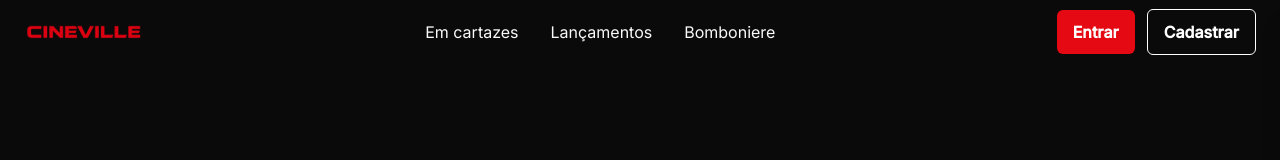
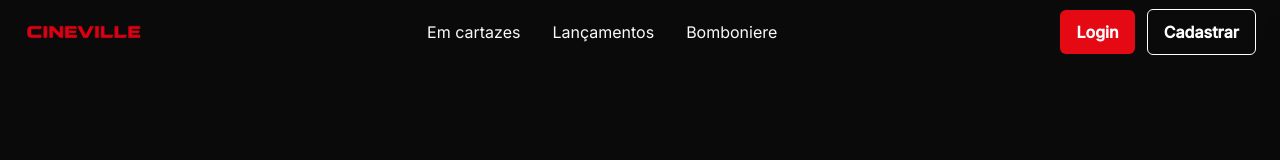
Before and after one commit to RayRibeirost/cineville-frontend, a Next.js app: page / in a window 1280 px wide. Shown: the top 160 px of the page. Built offline with nearby package versions, Linux system fonts and the light colour scheme; no server answers.

Commit message:
style: Change the login button text in the header

```diff
--- a/src/components/layout/Header/HeaderGuest.tsx
+++ b/src/components/layout/Header/HeaderGuest.tsx
@@ -18,7 +18,7 @@ export default function HeaderGuest() {
     <div className="flex items-center gap-2 sm:gap-3">
       <div className="hidden sm:block">
         <Button variant="primary" onClick={handleLogin}>
-          Entrar
+          Login
         </Button>
       </div>
 
```
